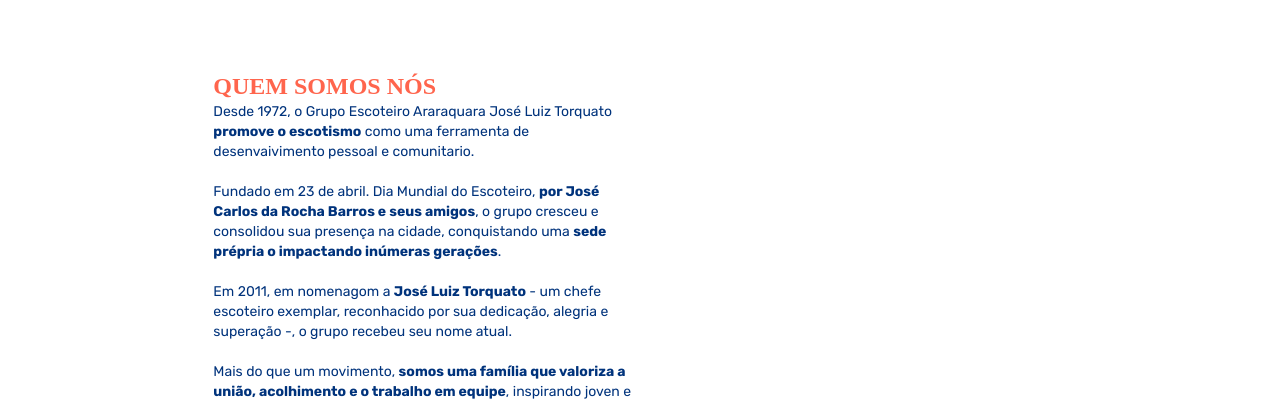
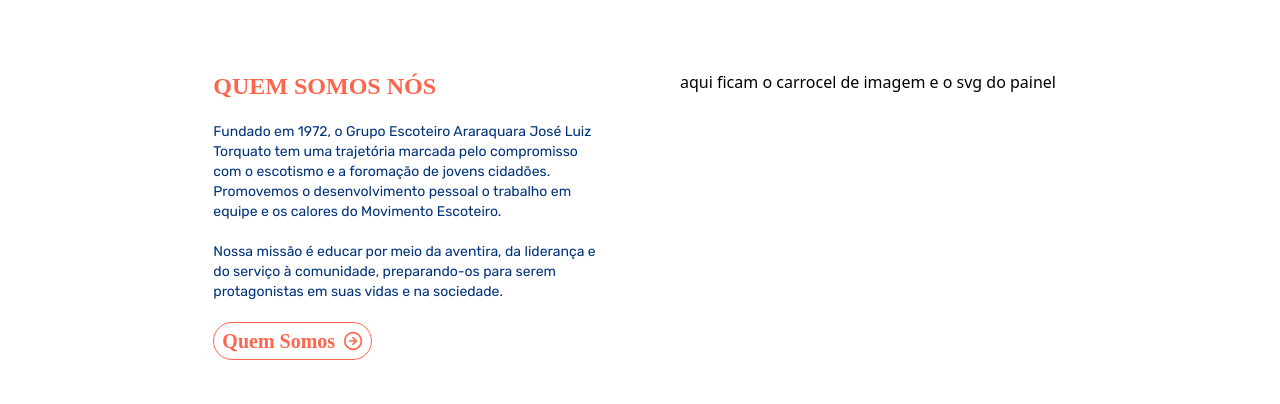
Before and after one commit to pedro-belarmino/escAraraquara, a React (Vite) app: page / in a window 1280 px wide. Shown: the part 538-942 px from the top of the page. Built offline with nearby package versions, Linux system fonts and the light colour scheme; a web font is replaced by a local one.

Commit message:
icone da guia com a logo do grupo. texto quem somos nós

```diff
--- a/index.html
+++ b/index.html
@@ -15,7 +15,7 @@
     href="https://fonts.googleapis.com/css2?family=Asap+Condensed:ital,wght@0,200;0,300;0,400;0,500;0,600;0,700;0,800;0,900;1,200;1,300;1,400;1,500;1,600;1,700;1,800;1,900&family=Rubik:ital,wght@0,300..900;1,300..900&display=swap"
     rel="stylesheet">
 
-  <link rel="icon" type="image/svg+xml" href="src/assets/Marca GEA-05.png" />
+  <link rel="icon" type="image/svg+xml" href="src/assets/images/logoImage.png" />
   <link href="/src/styles.css" rel="stylesheet">
   <meta name="viewport" content="width=device-width, initial-scale=1.0" />
   <title>Escoteiro Araraquara</title>
--- a/src/components/pages/Home/WhoWeAreSession.tsx
+++ b/src/components/pages/Home/WhoWeAreSession.tsx
@@ -1,32 +1,23 @@
 export default function WhoWeAreSession() {
     return (
-        <div className="flex pt-20 pb-20">
-            <div className="w-2/12">
+        <div className="flex pt-20 pb-20 ">
+            <div className="w-2/12 ">
 
             </div>
-            <div className="w-8/12">
-                <div className="w-6/12">
-                    <p className="asap text-2xl font-extrabold text-[#ff654d]">QUEM SOMOS NÓS</p>
+            <div className="w-8/12  flex">
+                <div className="w-6/12  mr-20">
                     <div className="rubik text-sm text-[#00337C] space-y-5">
-                        <p>
-                            Desde 1972, o Grupo Escoteiro Araraquara José Luiz Torquato <b>promove o escotismo</b> como uma ferramenta de desenvaivimento pessoal e comunitario.
-                        </p>
-                        <p>
-                            Fundado em 23 de abril. Dia Mundial do Escoteiro, <b>por José Carlos da Rocha Barros e seus amigos</b>, o grupo cresceu e consolidou sua presença na cidade, conquistando uma <b>sede prépria o impactando inúmeras gerações</b>.
-                        </p>
-                        <p>
-                            Em 2011, em nomenagom a <b>José Luiz Torquato</b> - um chefe escoteiro exemplar, reconhacido por sua dedicação, alegria e superação -, o grupo recebeu seu nome atual.
-                        </p>
-                        <p>
-                            Mais do que um movimento, <b>somos uma família que valoriza a união, acolhimento e o trabalho em equipe</b>, inspirando joven e adultos a se tornarem cidadãos mais respansaveis e atuantes.
-                        </p>
-                        <p>
-                            Atualments, seguimos fortalecenda nossa esséncia e <b>ampliando nosso impacto na comunidade</b>. Com ética, respeito e sustentabildade, trabalhamos para formar <b>cidadãos comprometidos em construir um mundo melhor</b>.
-                        </p>
+                        <p className="asap text-2xl font-extrabold text-[#ff654d]">QUEM SOMOS NÓS</p>
+                        <p>Fundado em 1972, o Grupo Escoteiro Araraquara José Luiz Torquato tem uma trajetória marcada pelo compromisso com o escotismo e a foromação de jovens cidadões. Promovemos o desenvolvimento pessoal o trabalho em equipe e os calores do Movimento Escoteiro.</p>
+                        <p>Nossa missão é educar por meio da aventira, da liderança e do serviço à comunidade, preparando-os para serem protagonistas em suas vidas e na sociedade.</p>
+                        <button className="text-[#ff654d] asap border flex rounded-full border-[#ff654d] pl-2 pr-2 pt-1 pb-1 font-semibold text-xl">
+                            <p className="place-self-center">Quem Somos</p>
+                            <svg className="h-5 w-5 place-self-center text-[#ff654d] ml-2" viewBox="0 0 24 24" fill="none" stroke="currentColor" strokeWidth="2" strokeLinecap="round" strokeLinejoin="round">  <circle cx="12" cy="12" r="10" />  <polyline points="12 16 16 12 12 8" />  <line x1="8" y1="12" x2="16" y2="12" /></svg>
+                        </button>
                     </div>
                 </div>
                 <div className="w-6/12">
-
+                    aqui ficam o carrocel de imagem e o svg do painel
                 </div>
             </div>
         </div>
```
Also changed, not shown: src/components/pages/Home/GetToKnowOurWork.tsx (added).
